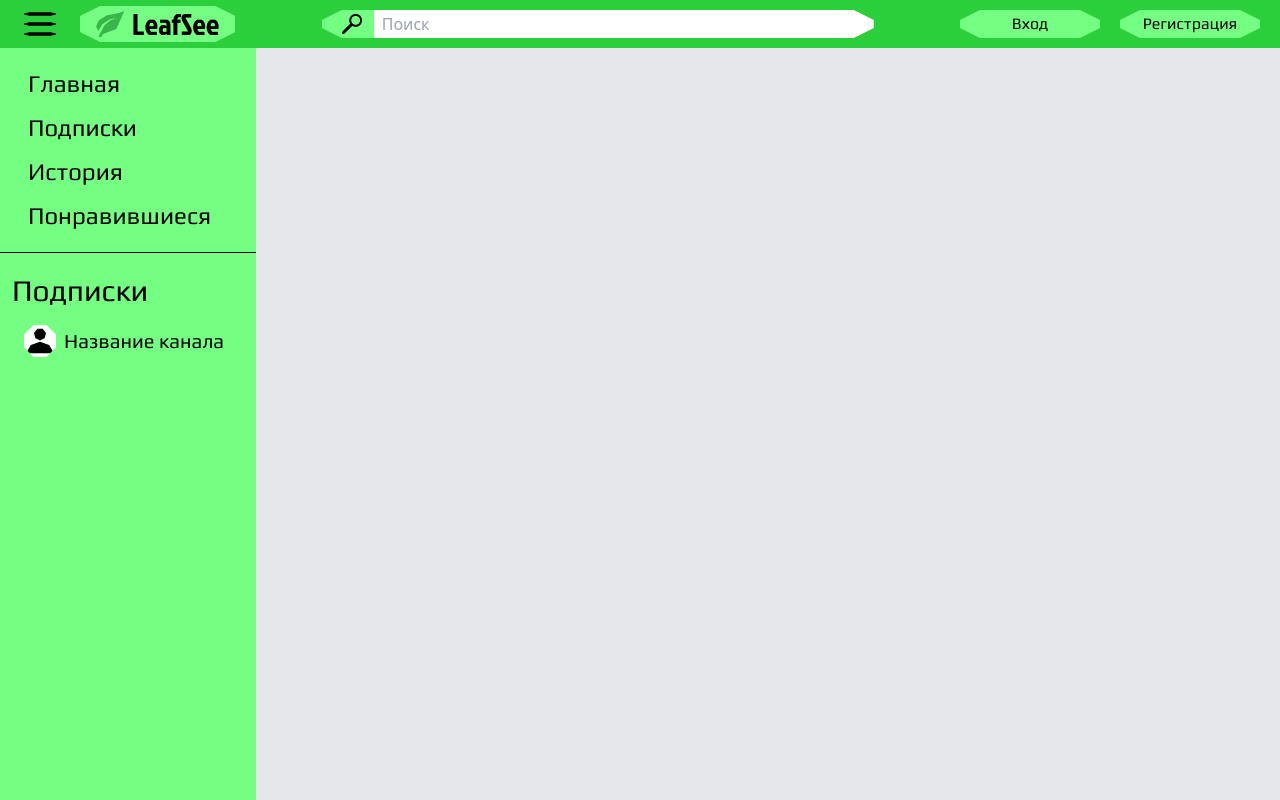
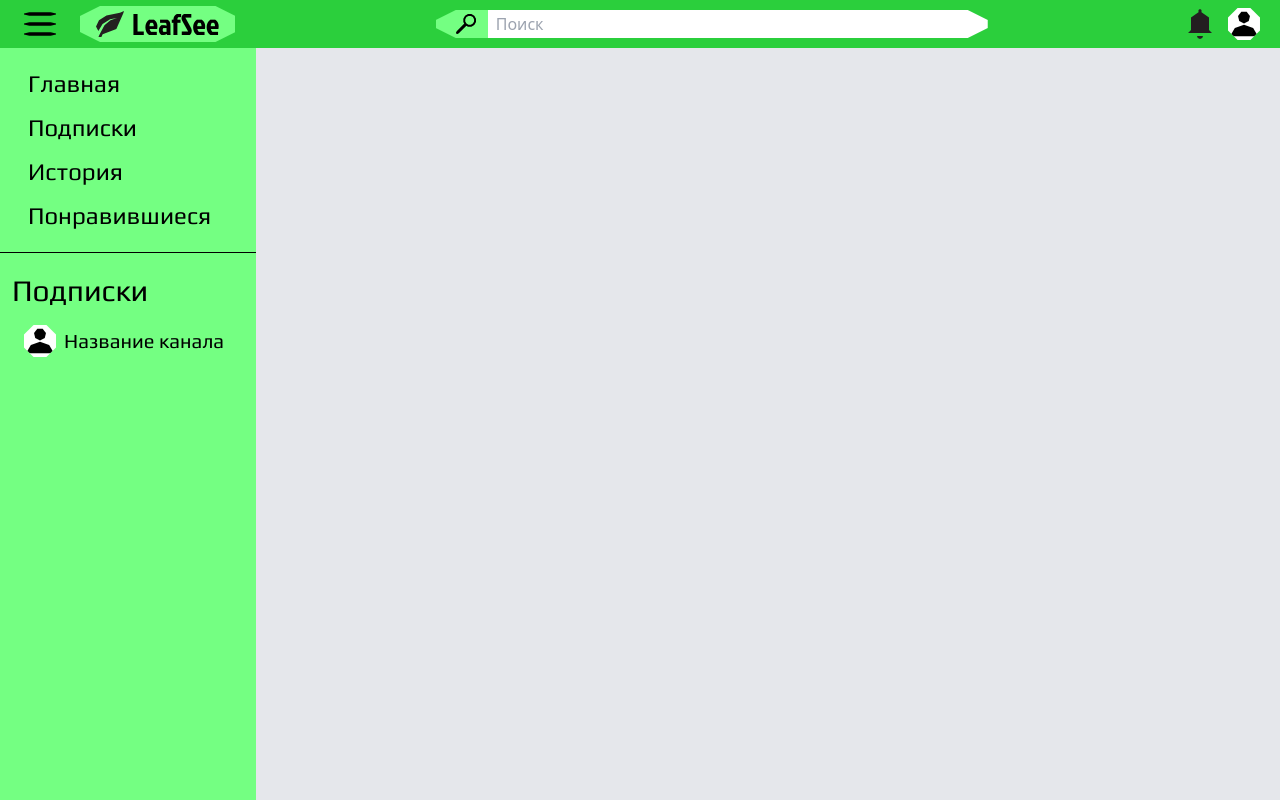
Before and after one commit to Tortole/leafsee-simple, a Django app: template apps/templates/base/base.html in a window 1280 px wide. Run offline with Django 5.2, Linux system fonts and the light colour scheme; the template is opened without the code that fills it, so the values that code supplies are empty; the visitor is signed in with stand-in values (Sample User, id 1); some libraries are stand-ins or nearby versions.

Commit message:
fix: change condition for upper buttons in base and change z indexes

```diff
--- a/apps/static/base/css/out.css
+++ b/apps/static/base/css/out.css
@@ -617,12 +617,20 @@ video {
     position: relative;
 }
 
+.left-0 {
+    left: 0px;
+}
+
 .right-4 {
     right: 1rem;
 }
 
 .right-8 {
     right: 2rem;
+}
+
+.top-0 {
+    top: 0px;
 }
 
 .top-12 {
@@ -643,6 +651,18 @@ video {
 
 .z-50 {
     z-index: 50;
+}
+
+.z-10 {
+    z-index: 10;
+}
+
+.z-20 {
+    z-index: 20;
+}
+
+.z-\[100\] {
+    z-index: 100;
 }
 
 .float-left {
@@ -899,6 +919,10 @@ video {
 .bg-white {
     --tw-bg-opacity: 1;
     background-color: rgb(255 255 255 / var(--tw-bg-opacity));
+}
+
+.bg-opacity-50 {
+    --tw-bg-opacity: 0.5;
 }
 
 .p-4 {
--- a/apps/templates/base/base.html
+++ b/apps/templates/base/base.html
@@ -17,7 +17,7 @@
     </head>
     <body>
         <div
-            class="z-30 flex h-12 w-full items-center justify-between bg-green-n px-5"
+            class="z-10 flex h-12 w-full items-center justify-between bg-green-n px-5"
         >
             <div class="flex items-center">
                 <button
@@ -50,7 +50,7 @@
                     placeholder="Поиск"
                 />
             </div>
-            {% if not user.is_authenticated %}
+            {% if user.is_authenticated %}
             <div class="flex h-full w-max items-center justify-between gap-4">
                 <button onclick="toggleElement('baseNotifications')">
                     {% load_svg 'svg\notification_bell.svg' class='w-6' %}
@@ -80,7 +80,7 @@
         <div class="top-12 flex h-[calc(100vh-3rem)] w-full">
             <aside
                 id="baseSidebar"
-                class="z-30 flex w-64 flex-col items-start gap-5 overflow-auto bg-green-l py-5"
+                class="z-10 flex w-64 flex-col items-start gap-5 overflow-auto bg-green-l py-5"
             >
                 <div class="flex w-full flex-col gap-3 px-3">
                     <button
@@ -132,7 +132,7 @@
         </div>
         <div
             id="baseNotifications"
-            class="clip-polygon-right absolute right-8 top-16 z-50 flex h-[520px] w-[400px] items-center justify-center bg-green-l"
+            class="clip-polygon-right absolute right-8 top-16 z-20 flex h-[520px] w-[400px] items-center justify-center bg-green-l"
         >
             <div
                 class="clip-polygon-right h-[calc(100%-4px)] w-[calc(100%-4px)] bg-green-ll"
@@ -166,7 +166,7 @@
         </div>
         <div
             id="baseAccountSubmenu"
-            class="clip-polygon-right absolute right-4 top-16 z-50 flex h-[400px] w-[220px] items-center justify-center bg-green-l"
+            class="clip-polygon-right absolute right-4 top-16 z-20 flex h-[400px] w-[220px] items-center justify-center bg-green-l"
         >
             <div
                 class="clip-polygon-right flex h-[calc(100%-4px)] w-[calc(100%-4px)] flex-col items-center justify-start gap-1 bg-green-ll py-3"
```
